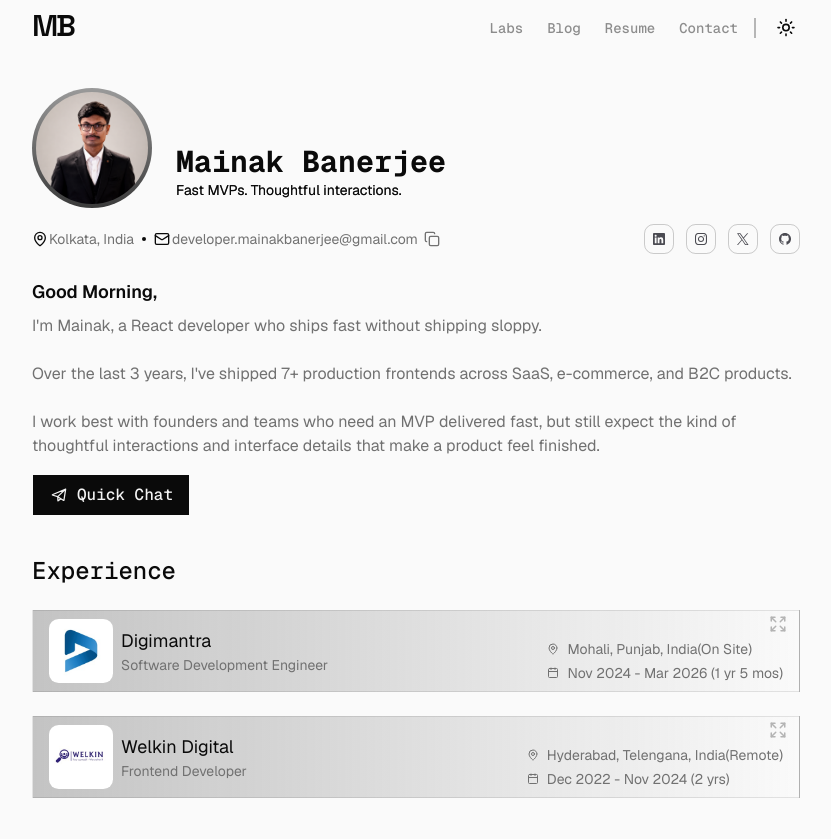
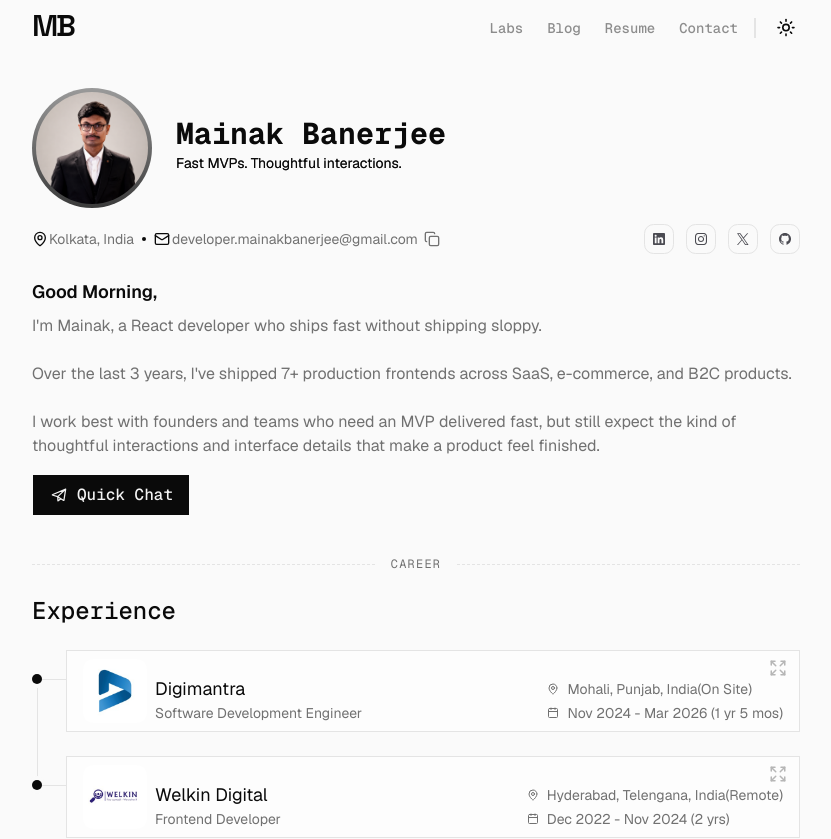
Before and after one commit to the-mainak-banerjee/themainakb-portfolio, a Next.js app: page / in a window 1280 px wide. Shown: the top 839 px of the page, without its empty margins (224-1055 px from the left). Built offline with nearby package versions, Linux system fonts and the light colour scheme.

Commit message:
updated few colors and few layout design of sections

```diff
--- a/app/globals.css
+++ b/app/globals.css
@@ -53,116 +53,116 @@
 
 :root {
   /* Light */
-  --background: oklch(0.985 0 0); /* #FAFAFA */
-  --foreground: oklch(0.145 0 0); /* #18181B */
+  --background: oklch(0.985 0 0);
+  --foreground: oklch(0.145 0 0);
 
-  --card: oklch(0.995 0 0); /* #FEFEFE */
+  --card: oklch(0.995 0 0);
   --card-foreground: oklch(0.145 0 0);
 
   --popover: oklch(0.995 0 0);
   --popover-foreground: oklch(0.145 0 0);
 
-  --primary: oklch(0.145 0 0); /* #18181B */
+  --primary: oklch(0.145 0 0);
   --primary-foreground: oklch(0.985 0 0);
 
-  --secondary: oklch(0.965 0 0); /* #F4F4F5 */
+  --secondary: oklch(0.965 0 0);
   --secondary-foreground: oklch(0.145 0 0);
 
   --muted: oklch(0.965 0 0);
-  --muted-foreground: oklch(0.55 0 0); /* #71717A */
+  --muted-foreground: oklch(0.55 0 0);
 
   --accent: oklch(0.965 0 0);
   --accent-foreground: oklch(0.145 0 0);
 
   --destructive: oklch(0.577 0.245 27.325);
 
-  --border: oklch(0.92 0 0); /* #E4E4E7 */
+  --border: oklch(0.92 0 0);
   --input: oklch(0.92 0 0);
 
   /* Brand */
-  --ring: oklch(0.62 0.18 260); /* #6366F1 */
+  --ring: oklch(0.62 0.18 260);
 
   /* Charts */
-  --chart-1: oklch(0.62 0.18 260); /* #6366F1 */
-  --chart-2: oklch(0.55 0 0); /* #71717A */
-  --chart-3: oklch(0.35 0 0); /* #52525B */
-  --chart-4: oklch(0.25 0 0); /* #3F3F46 */
-  --chart-5: oklch(0.15 0 0); /* #18181B */
+  --chart-1: oklch(0.62 0.18 260);
+  --chart-2: oklch(0.55 0 0);
+  --chart-3: oklch(0.35 0 0);
+  --chart-4: oklch(0.25 0 0);
+  --chart-5: oklch(0.15 0 0);
 
   --radius: 0.75rem;
 
   /* Sidebar */
-  --sidebar: oklch(0.985 0 0); /* #FAFAFA */
+  --sidebar: oklch(0.985 0 0);
   --sidebar-foreground: oklch(0.145 0 0);
 
   /* Brand */
-  --sidebar-primary: oklch(0.62 0.18 260); /* #6366F1 */
+  --sidebar-primary: oklch(0.62 0.18 260);
   --sidebar-primary-foreground: oklch(0.985 0 0);
 
   --sidebar-accent: oklch(0.965 0 0);
   --sidebar-accent-foreground: oklch(0.145 0 0);
 
   --sidebar-border: oklch(0.92 0 0);
-  --sidebar-ring: oklch(0.62 0.18 260); /* #6366F1 */
+  --sidebar-ring: oklch(0.62 0.18 260);
 
   --hover-fill-icon: oklch(0.145 0 0 / 0.1);
-  --tool-icon: oklch(41.54% 0.012 285.89); /* #4B4B52 */
+  --tool-icon: oklch(41.54% 0.012 285.89);
 }
 
 .dark {
   /* Dark */
-  --background: oklch(0.14 0 0); /* #09090B */
-  --foreground: oklch(0.985 0 0); /* #FAFAFA */
+  --background: oklch(0.14 0 0);
+  --foreground: oklch(0.985 0 0);
 
-  --card: oklch(0.18 0 0); /* #18181B */
+  --card: oklch(0.2739 0.0055 286.03);
   --card-foreground: oklch(0.985 0 0);
 
   --popover: oklch(0.18 0 0);
   --popover-foreground: oklch(0.985 0 0);
 
-  --primary: oklch(0.985 0 0); /* #FAFAFA */
+  --primary: oklch(0.985 0 0);
   --primary-foreground: oklch(0.14 0 0);
 
-  --secondary: oklch(0.22 0 0); /* #27272A */
+  --secondary: oklch(0.22 0 0);
   --secondary-foreground: oklch(0.985 0 0);
 
   --muted: oklch(0.22 0 0);
-  --muted-foreground: oklch(0.72 0 0); /* #A1A1AA */
+  --muted-foreground: oklch(0.72 0 0);
 
   --accent: oklch(0.22 0 0);
   --accent-foreground: oklch(0.985 0 0);
 
   --destructive: oklch(0.704 0.191 22.216);
 
-  --border: oklch(0.28 0 0); /* #3F3F46 */
+  --border: oklch(40.54% 0.00005 271.152);
   --input: oklch(0.28 0 0);
 
   /* Brand */
-  --ring: oklch(0.62 0.18 260); /* #6366F1 */
+  --ring: oklch(0.68 0.14 260);
 
   /* Charts */
-  --chart-1: oklch(0.62 0.18 260); /* #6366F1 */
-  --chart-2: oklch(0.72 0 0); /* #A1A1AA */
-  --chart-3: oklch(0.55 0 0); /* #71717A */
-  --chart-4: oklch(0.35 0 0); /* #52525B */
-  --chart-5: oklch(0.22 0 0); /* #27272A */
+  --chart-1: oklch(0.62 0.18 260);
+  --chart-2: oklch(0.72 0 0);
+  --chart-3: oklch(0.55 0 0);
+  --chart-4: oklch(0.35 0 0);
+  --chart-5: oklch(0.22 0 0);
 
   /* Sidebar */
-  --sidebar: oklch(0.18 0 0); /* #18181B */
+  --sidebar: oklch(0.18 0 0);
   --sidebar-foreground: oklch(0.985 0 0);
 
   /* Brand */
-  --sidebar-primary: oklch(0.62 0.18 260); /* #6366F1 */
+  --sidebar-primary: oklch(0.62 0.18 260);
   --sidebar-primary-foreground: oklch(0.985 0 0);
 
   --sidebar-accent: oklch(0.22 0 0);
   --sidebar-accent-foreground: oklch(0.985 0 0);
 
   --sidebar-border: oklch(0.28 0 0);
-  --sidebar-ring: oklch(0.62 0.18 260); /* #6366F1 */
+  --sidebar-ring: oklch(0.62 0.18 260);
 
   --hover-fill-icon: oklch(0.985 0 0 / 0.3);
-  --tool-icon: oklch(85.82% 0.003 286.34); /* #D0D0D2 */
+  --tool-icon: oklch(85.82% 0.003 286.34);
 }
 
 @layer base {
--- /dev/null
+++ b/components/global/section-container.tsx
@@ -0,0 +1,35 @@
+import React, { ReactNode } from "react";
+import { Typography } from "../ui/typography";
+import { cn } from "@/lib/utils";
+
+export interface ISectionContainer {
+  sectionHeading: string;
+  sectionLabel?: string;
+  children: ReactNode;
+  className?: string;
+}
+
+function SectionContainer({
+  sectionHeading,
+  sectionLabel,
+  children,
+  className,
+}: ISectionContainer) {
+  return (
+    <div className={cn("space-y-6", className)}>
+      <div className="flex items-center gap-4">
+        <div className="border-border h-px flex-1 border-t border-dashed" />
+        <span className="text-muted-foreground shrink-0 font-mono text-xs tracking-widest uppercase">
+          {sectionLabel}
+        </span>
+        <div className="border-border h-px flex-1 border-t border-dashed" />
+      </div>
+      <Typography variant="h5" as="h2">
+        {sectionHeading}
+      </Typography>
+      <div>{children}</div>
+    </div>
+  );
+}
+
+export default SectionContainer;
--- a/components/headers/site-header.tsx
+++ b/components/headers/site-header.tsx
@@ -9,7 +9,7 @@
       <header className="bg-background supports-backdrop-filter:bg-background/60 z-50 backdrop-blur sticky top-0">
         <div className="container flex items-center justify-between py-2">
           <PrimaryLogo />
-          <div className="divide-muted-foreground/50 flex items-center gap-4 divide-x-2">
+          <div className="divide-border flex items-center gap-4 divide-x-2">
             <SiteNavDesktop />
             <ThemeSwitcher />
           </div>
--- a/components/headers/site-nav-mobile.tsx
+++ b/components/headers/site-nav-mobile.tsx
@@ -26,7 +26,7 @@
     <motion.nav
       animate={{ scale: isCompact ? 0.8 : 1 }}
       transition={{ duration: 0.3, ease: "easeOut" }}
-      className="bg-accent supports-backdrop-filter:bg-accent/60 border-foreground/20 fixed right-1/2 bottom-4 left-1/2 flex w-[80vw] -translate-x-1/2 items-center justify-around rounded-xl border px-2 py-2 backdrop-blur md:hidden z-50"
+      className="bg-accent supports-backdrop-filter:bg-accent/60 border-border fixed right-1/2 bottom-4 left-1/2 flex w-[80vw] -translate-x-1/2 items-center justify-around rounded-xl border px-2 py-2 backdrop-blur md:hidden z-50"
     >
       {MOBILE_NAV.map((item) => {
         const isActiveItem = pathName === item.href;
--- a/features/portfolio/components/experience-section/experience-card.tsx
+++ b/features/portfolio/components/experience-section/experience-card.tsx
@@ -89,7 +89,7 @@
             </div>
           </div>
         </div>
-        <div className="divide-hover-fill-icon border-hover-fill-icon grid grid-cols-3 divide-x rounded-lg border">
+        <div className="divide-border border-border grid grid-cols-3 divide-x rounded-lg border">
           <div className="px-4 py-3">
             <span className="text-muted-foreground flex items-center gap-1.5 text-[10px] tracking-wider uppercase">
               <Calendar size={11} /> Start
@@ -166,7 +166,7 @@
       </AnimatePresence>
 
       <motion.button
-        className="border-hover-fill-icon from-muted-foreground/40 hover:to-muted-foreground/40 flex w-full cursor-pointer flex-col items-start justify-between gap-4 border to-transparent px-4 py-2 text-left transition-colors duration-300 ease-out hover:from-transparent md:flex-row md:bg-linear-to-r relative"
+        className="border-border bg-card relative flex w-full cursor-pointer flex-col items-start justify-between gap-4 border px-4 py-2 text-left md:flex-row"
         onClick={onClick}
         initial="initial"
         whileHover="hover"
@@ -181,20 +181,20 @@
         animate={{ opacity: is_active ? 0 : 1 }}
         transition={{ opacity: { duration: 0.3 } }}
       >
-        <motion.div className="flex items-center gap-2">
+        <motion.div className="flex items-center md:items-end gap-2">
           <Image
             src={job_role.company_image.src}
             alt={job_role.company_image.alt}
             width={64}
             height={64}
-            className="rounded-md"
+            className="rounded-md bg-hover-fill-icon"
           />
           <div className="flex flex-col">
             <Typography>{job_role.company_name}</Typography>
             <Typography variant="caption">{job_role.job_role}</Typography>
           </div>
         </motion.div>
-        <div className="flex flex-col text-left md:text-right md:self-end gap-1">
+        <div className="flex flex-col gap-1 text-left md:self-end md:text-right">
           <div className="text-muted-foreground flex items-center gap-2">
             <MapPin size={12} />
             <Typography variant="caption">
@@ -214,7 +214,7 @@
             hover: { x: 3, opacity: 1 },
           }}
           transition={{ duration: 0.3, ease: "easeOut" }}
-          className="text-muted-foreground shrink-0 absolute top-2 md:top-1 right-3"
+          className="text-muted-foreground absolute top-2 right-3 shrink-0"
         >
           <Expand size={18} />
         </motion.div>{" "}
--- a/features/portfolio/components/experience-section/experience-section.tsx
+++ b/features/portfolio/components/experience-section/experience-section.tsx
@@ -1,30 +1,42 @@
 "use client";
-import { Typography } from "@/components/ui/typography";
 import React, { useState } from "react";
 import { USER } from "../../data/user";
 import ExperienceCard from "./experience-card";
+import SectionContainer from "@/components/global/section-container";
 
 function ExperienceSection() {
   const [selectedJobRole, setSelectedJobRole] = useState<number | null>(null);
   return (
-    <div className="space-y-6">
-      <Typography variant="h5" as="h2">
-        Experience
-      </Typography>
-      <div className="space-y-6">
+    <SectionContainer sectionHeading="Experience" sectionLabel="Career">
+      <div className="flex flex-col">
         {USER.jobRoles.map((role, idx) => {
+          const isLast = idx === USER.jobRoles.length - 1;
           return (
+            <div key={idx} className="flex">
+              <div className="flex flex-col items-center pt-6">
+                <span className="bg-primary ring-background h-2.5 w-2.5 shrink-0 rounded-full ring-4" />
+                {!isLast && (
+                  <span className="bg-border mt-1 -mb-5 w-px flex-1" />
+                )}
+              </div>
+
+              <div className="flex w-4 flex-col items-center pt-6 sm:w-6">
+                <span className="bg-border mt-1.25 h-px w-full" />
+              </div>
+
+              <div className={isLast ? "flex-1" : "flex-1 pb-6"}>
                 <ExperienceCard
-              key={idx}
                   job_role={role}
                   onClose={() => setSelectedJobRole(null)}
                   onClick={() => setSelectedJobRole(idx)}
                   is_active={selectedJobRole === idx}
                 />
+              </div>
+            </div>
           );
         })}
       </div>
-    </div>
+    </SectionContainer>
   );
 }
 
--- a/features/portfolio/components/experience-section/recognization-box.tsx
+++ b/features/portfolio/components/experience-section/recognization-box.tsx
@@ -36,7 +36,7 @@
         return (
           <motion.div
             key={idx}
-            className="border-hover-fill-icon rounded-lg border px-4 py-3"
+            className="border-border rounded-lg border px-4 py-3"
           >
             <div className="flex justify-between max-w-full">
               <div className="flex min-w-0 flex-1 items-center gap-3">
--- a/features/portfolio/components/hero-section/hero-section.tsx
+++ b/features/portfolio/components/hero-section/hero-section.tsx
@@ -10,7 +10,7 @@
   return (
     <div className="space-y-6">
       <div className="space-y-4">
-        <div className="flex items-end gap-4 md:gap-6">
+        <div className="flex items-center gap-4 md:gap-6">
           <ProfileImage />
           <div className="mb-2">
             <Typography variant="h4" className="font-bold" as="h1">
--- a/features/portfolio/components/hero-section/social-icons.tsx
+++ b/features/portfolio/components/hero-section/social-icons.tsx
@@ -25,7 +25,7 @@
                     rel="noopener"
                     className="group flex items-center"
                   >
-                    <div className="md:border-foreground/20 relative inline-block rounded-md p-2 md:border text-tool-icon">
+                    <div className="md:border-border relative inline-block rounded-md p-2 md:border text-tool-icon">
                       <Icon name={item.icon} size={12} />
                       <div className="bg-hover-fill-icon absolute inset-0 hidden rounded-md opacity-0 transition-opacity duration-300 ease-out group-hover:opacity-100 md:block" />
                     </div>
```
Also changed, not shown: features/portfolio/components/tools-section/tools-section.tsx (+4 -7 lines), public/digimantra_logo.png (added). Lines whose indentation alone changed are shown as unchanged.
